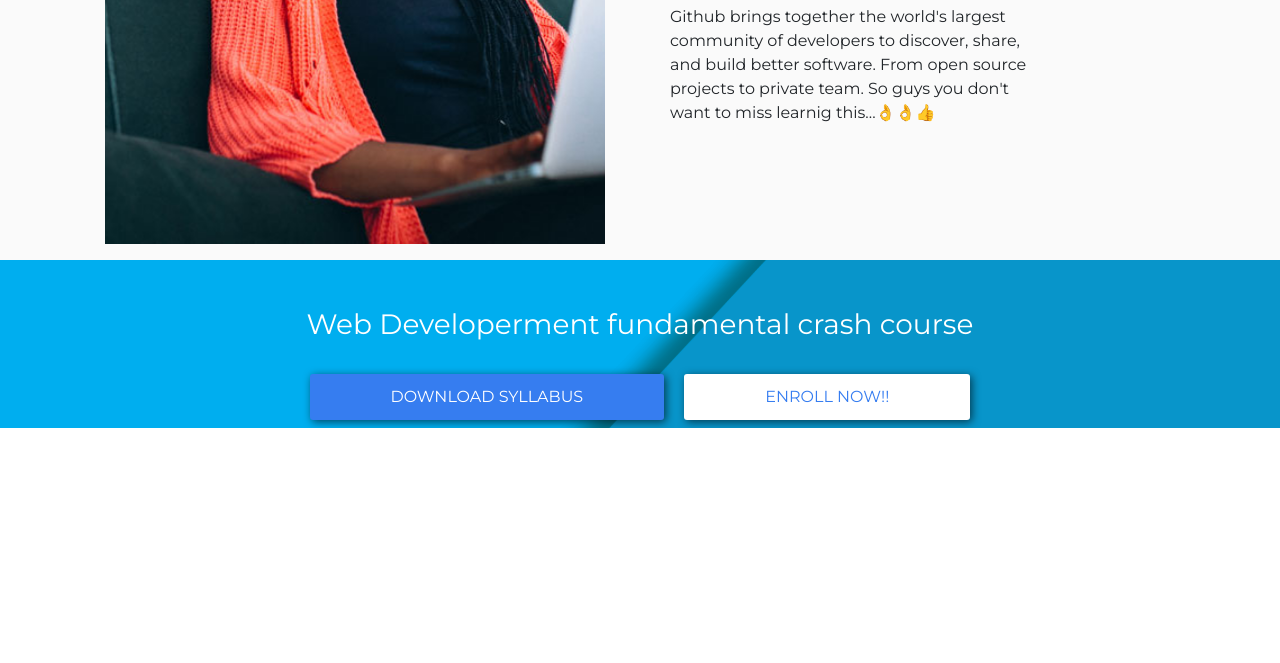
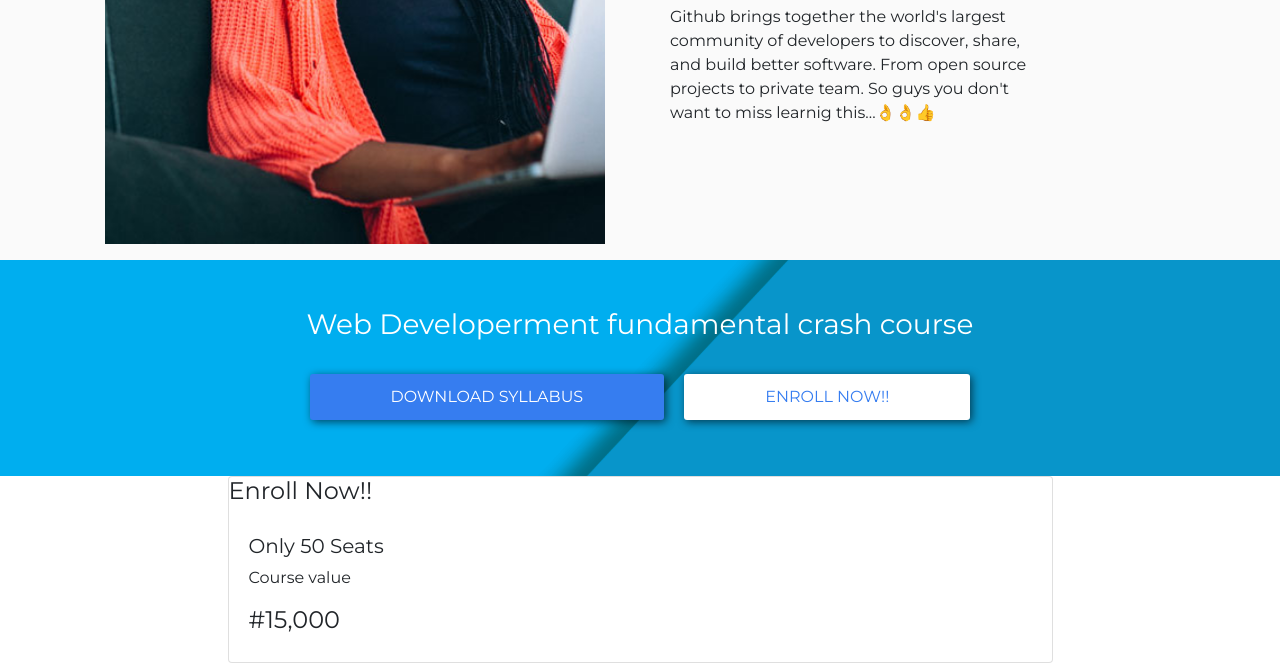
Before and after one commit to calebbenjii/bithub-crash-course-webpage, a plain HTML site: page index.html in a window 1280 px wide. Shown: the part 1566-2229 px from the top of the page. Before the commit the page ends 1994 px from the top, so only its background shows below. Drawn offline with nearby package versions, Linux system fonts and the light colour scheme; a web font is replaced by a local one.

Commit message:
UI modified

```diff
--- a/css/style.css
+++ b/css/style.css
@@ -204,6 +204,7 @@ main .landing {
 
 #course {
   padding-top: 3em;
+  padding-bottom: 3em;
   background: url(../img/blbck.png);
   background-position: center;
   background-size: cover;
--- a/index.html
+++ b/index.html
@@ -122,6 +122,26 @@
         </div>
       </div>
     </section>
+
+    <section id="join">
+      <div class="container">
+        <div class="row">
+          <div class="col-md-9 mx-auto">
+            <div class="card">
+              <div class="card-head">
+                <h4>Enroll Now!!</h4>
+              </div>
+              <div class="card-body">
+                <h5>Only 50 Seats</h5>
+
+                <p>Course value</p>
+                <h4 class="value">#15,000</h4>
+              </div>
+            </div>
+          </div>
+        </div>
+      </div>
+    </section>
   </main>
 
 
```
